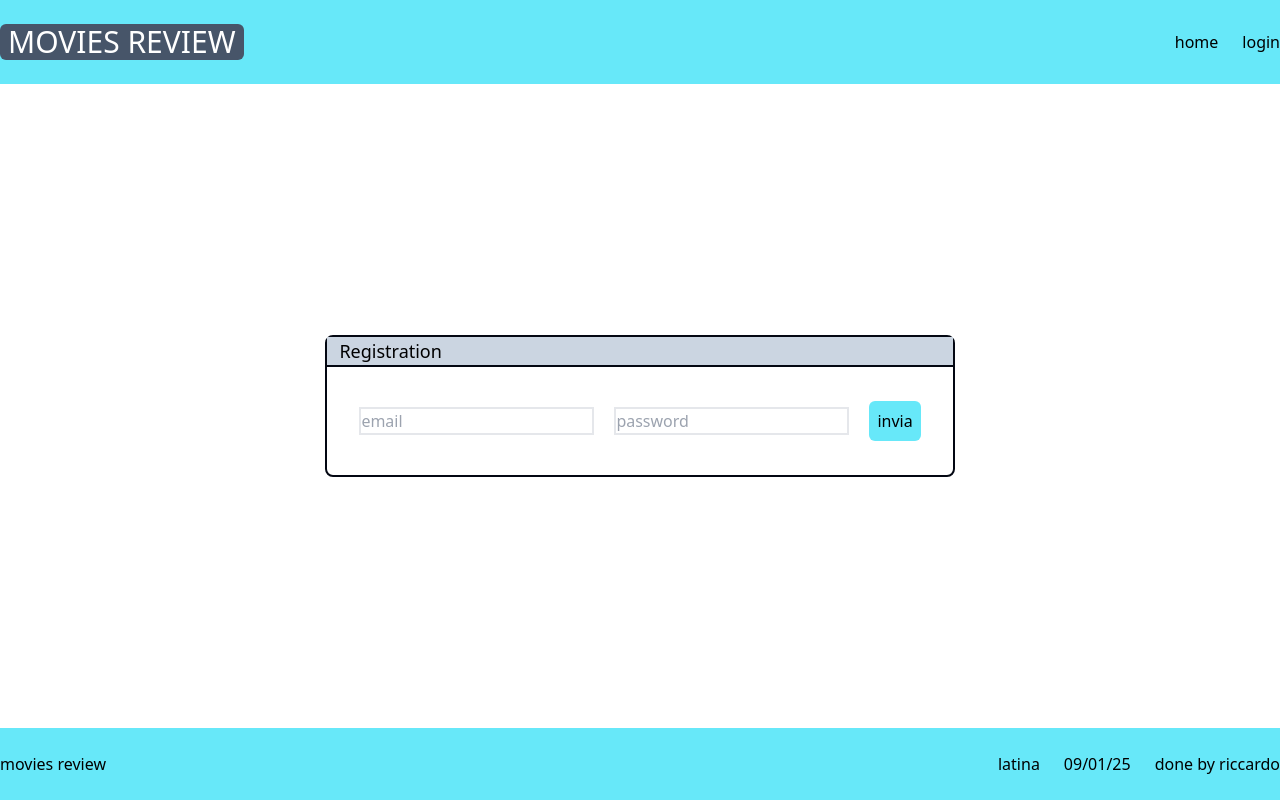
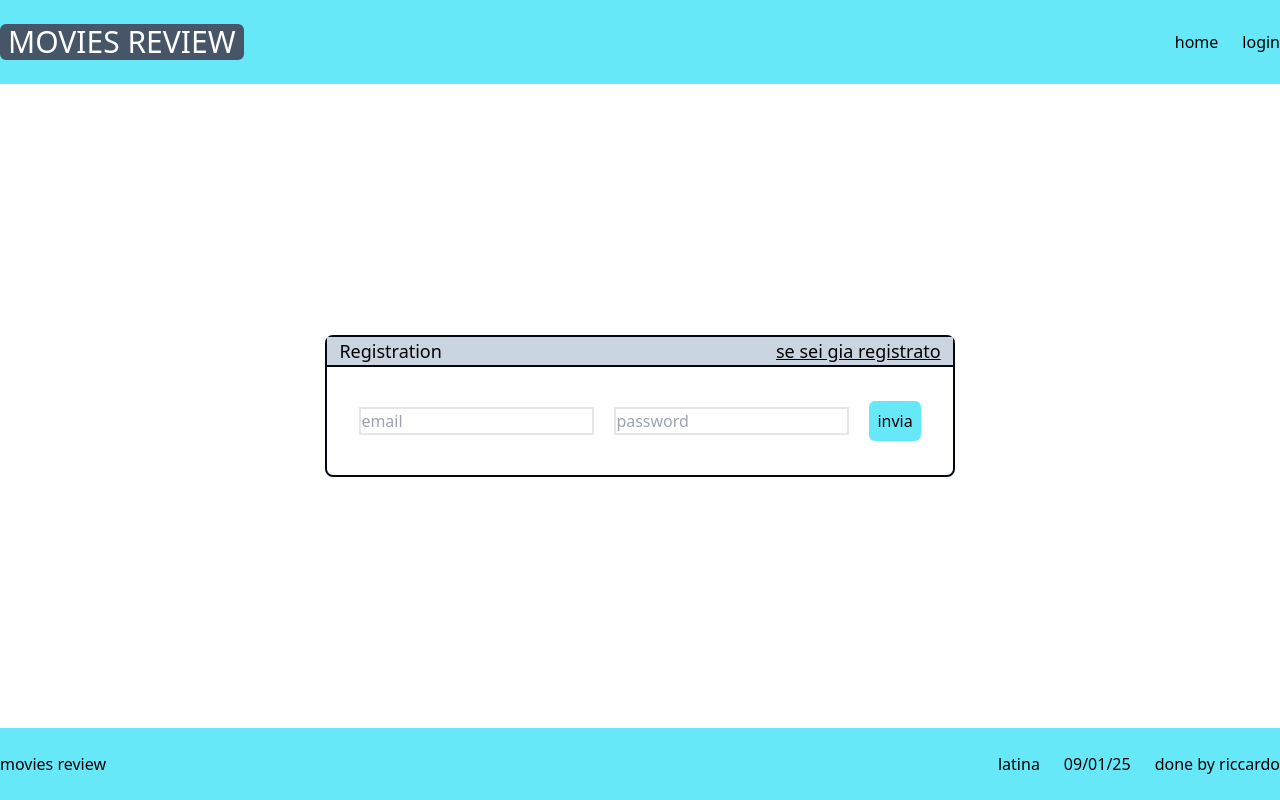
Before and after one commit to RiccardoFiacco/webapp-react, a React (Vite) app: page /registration in a window 1280 px wide. Built offline with nearby package versions, Linux system fonts and the light colour scheme; no server answers.

Commit message:
change link to login or registration display logic

```diff
--- a/src/Components/LoginForm.jsx
+++ b/src/Components/LoginForm.jsx
@@ -19,7 +19,7 @@ function Form({data, handlerInput, sender}){
         <form className="rounded-lg border-2 border-gray-950" onSubmit={(e)=>sender(e)}>
           <div className="px-3 text-lg font-medium border-b-2 border-b-gray-950 bg-slate-300 flex justify-between items-center">
             {location.pathname =='/user' ? <div>login</div>:<div>Registration</div>}
-            {location.pathname =='/user' ?<Link to='/registration' className="underline">se non sei registrato</Link>:null}
+            {location.pathname =='/user' ?<Link to='/registration' className="underline">se non sei registrato</Link>:<Link to='/user' className="underline">se sei gia registrato</Link>}
           </div>
           <div className="px-8 py-5">
             <div className="flex flex-row justify-between items-center">
```
